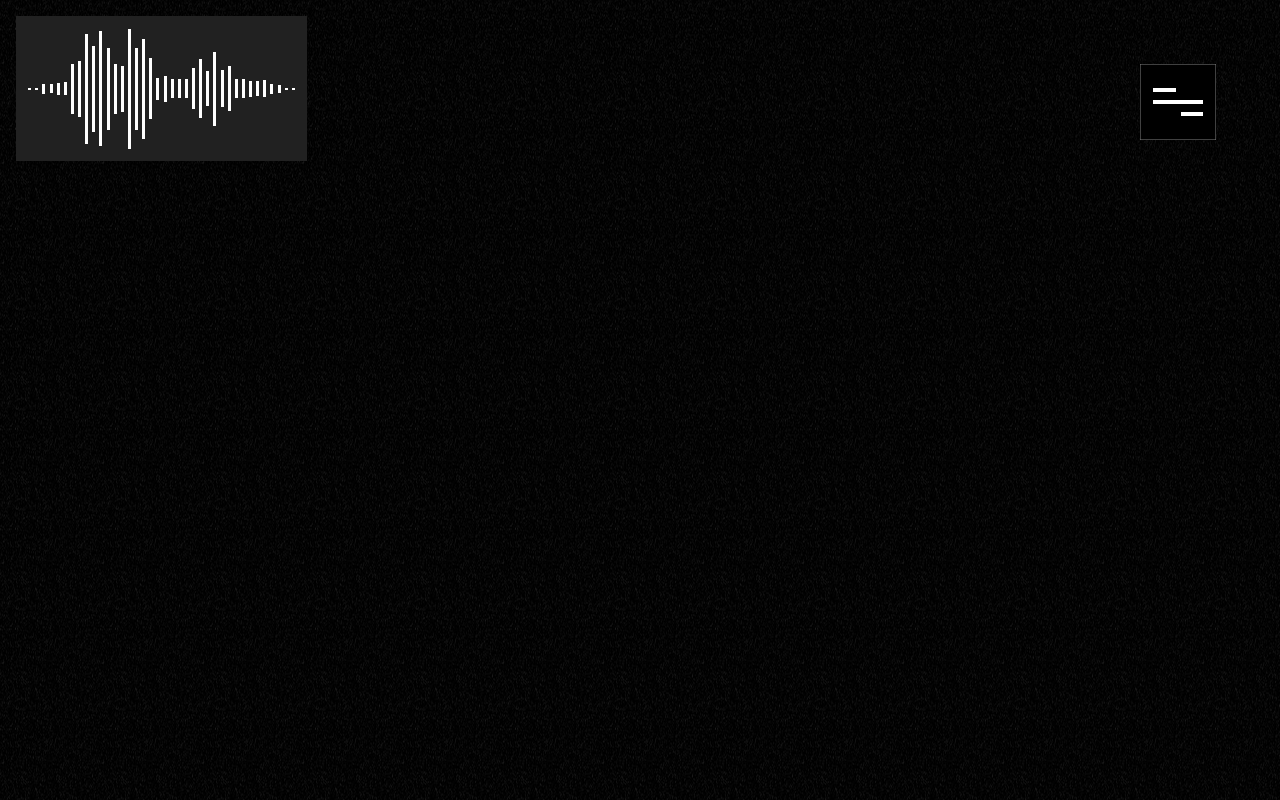
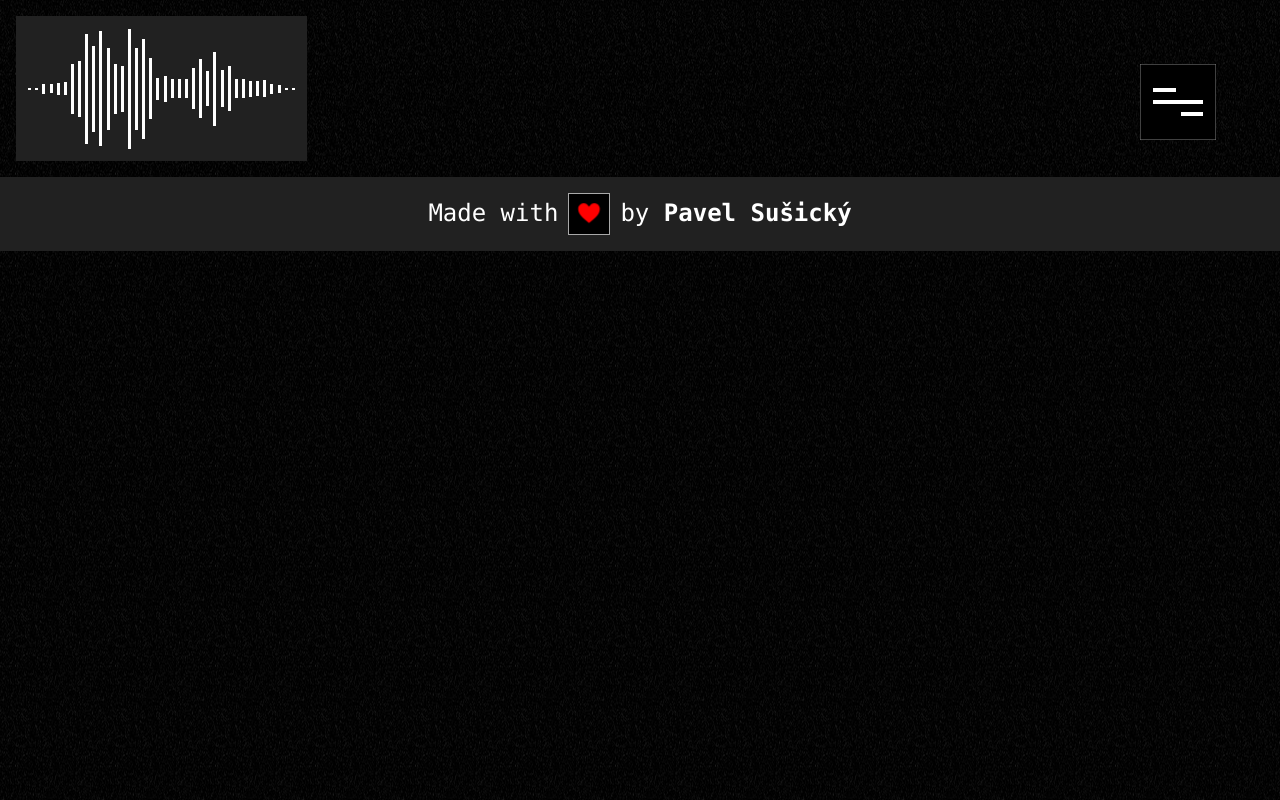
Before and after one commit to susickypavel/thesoreon.com, a Gatsby site: page / in a window 1280 px wide. Built offline with nearby package versions, Linux system fonts and the light colour scheme; Gatsby itself is replaced by a stand-in of ours; some packages are replaced by stand-ins of ours.

Commit message:
feat: footer

```diff
--- /dev/null
+++ b/src/components/page-layout/footer/footer.component.tsx
@@ -0,0 +1,15 @@
+import React from "react"
+
+import { FooterHolder, HeartIcon, FooterCredits } from "./footer.styles"
+
+export const Footer: React.FC = () => {
+  return (
+    <FooterHolder>
+      <FooterCredits>
+        Made with
+        <HeartIcon id="heart" size="2.4rem" color="red" />
+        by <strong>Pavel Sušický</strong>
+      </FooterCredits>
+    </FooterHolder>
+  )
+}
--- /dev/null
+++ b/src/components/page-layout/footer/footer.styles.ts
@@ -0,0 +1,39 @@
+import styled from "@emotion/styled"
+import { keyframes } from "@emotion/core"
+import { GoHeart } from "react-icons/go"
+
+const animateHeart = keyframes`
+    0% {
+        transform: scale(1);
+    }
+    50% {
+        transform: scale(1.2);
+    }
+    100% {
+        transform: scale(1);
+    }
+`
+
+export const FooterHolder = styled.footer`
+  background: #212121;
+  color: white;
+  padding: 1.6em;
+`
+
+export const FooterCredits = styled.p`
+  font-size: 2.4rem;
+  text-align: center;
+`
+
+export const HeartIcon = styled(GoHeart)`
+  vertical-align: middle;
+  background: black;
+  border: 1px solid darkgray;
+  padding: 8px;
+  margin: 0 10px;
+  box-sizing: content-box;
+  & path {
+    transform-origin: center center;
+    animation: ${animateHeart} 2s linear infinite;
+  }
+`
--- a/src/components/page-layout/page-layout.component.tsx
+++ b/src/components/page-layout/page-layout.component.tsx
@@ -5,6 +5,7 @@ import resetStyles from "~/css/reset-styles"
 import globalStyles from "~/css/global-styles"
 import { MenuIconToggle } from "./menu-icon-toggle/menu-icon-toggle.component"
 import { Menu } from "./menu/menu.component"
+import { Footer } from "./footer/footer.component"
 
 export const PageLayout: React.FC = ({ children }) => {
   const [toggled, setToggled] = useState(false)
@@ -15,6 +16,7 @@ export const PageLayout: React.FC = ({ children }) => {
       <Menu toggled={toggled} />
       <MenuIconToggle setToggled={setToggled} />
       {children}
+      <Footer />
     </>
   )
 }
```
